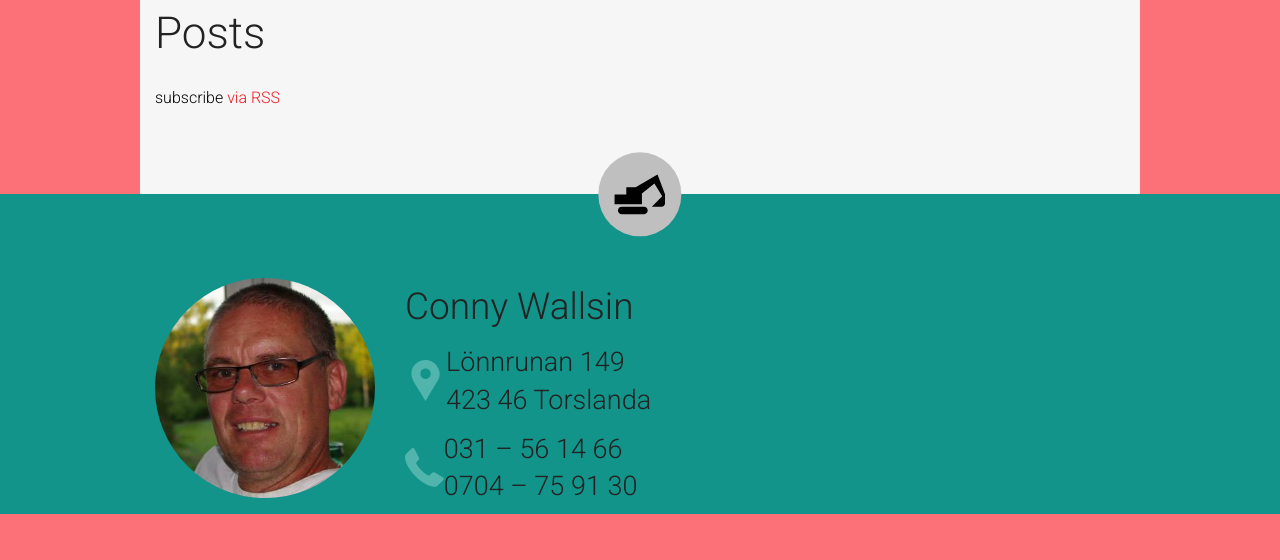
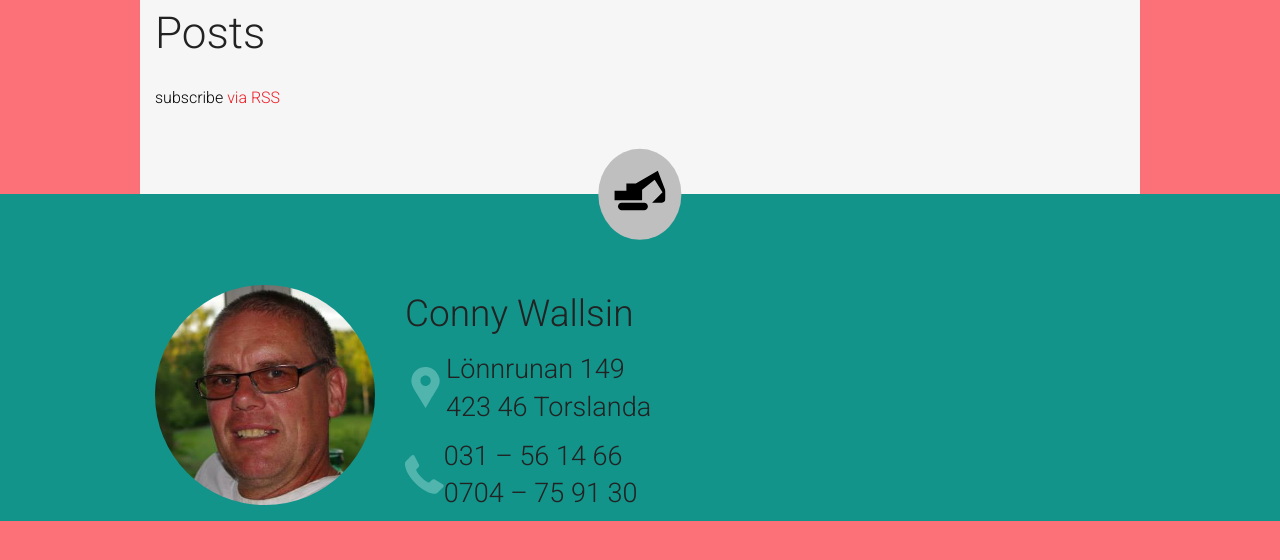
Before and after one commit to CalvinMcGee/wallsin.se, a Jekyll site: the page built from index.html, in a window 1280 px wide. Shown: the top 560 px of the page. Built offline with Jekyll 4.4.1, drawn with Linux system fonts in a browser that asks for light colours.

Commit message:
Uppdaterar svg i sidfoten.

```diff
--- a/_includes/footer.html
+++ b/_includes/footer.html
@@ -1,7 +1,11 @@
 <footer>
   <div class="row">
     <div class="separator-icon xsmall-2 medium-1">
-      <img src="{{ site.baseurl }}/img/excavator.svg" />
+      <?xml version="1.0" encoding="UTF-8" standalone="no"?>
+      <svg id="icon-excavator" xmlns="http://www.w3.org/2000/svg" enable-background="new 0 0 100 100" xml:space="preserve" height="100%" width="100%" version="1.1" y="0px" x="0px" viewBox="0 0 98 98">
+        <path d="m83 11.5-42 24h-18v14h-23v18h53v-20l24-19 15 24-20 20h16c7 0 10-3 10-10v-12l-15-39z"/>
+        <path d="m57 72.5h-43c-3.866 0-7 3.134-7 7s3.134 7 7 7h43c3.866 0 7-3.134 7-7s-3.134-7-7-7z"/>
+      </svg>
     </div>
   </div>
   <div class="row">
@@ -13,19 +17,16 @@
       <div class="icon-container">
         <div class="icon xsmall-2">
           <?xml version="1.0" encoding="iso-8859-1"?>
-          <!-- Generator: Adobe Illustrator 16.0.0, SVG Export Plug-In . SVG Version: 6.00 Build 0)  -->
           <!DOCTYPE svg PUBLIC "-//W3C//DTD SVG 1.1//EN" "http://www.w3.org/Graphics/SVG/1.1/DTD/svg11.dtd">
-          <svg version="1.1" id="Capa_1" xmlns="http://www.w3.org/2000/svg" xmlns:xlink="http://www.w3.org/1999/xlink" x="0px" y="0px" viewBox="0 0 430.114 430.114" style="enable-background:new 0 0 430.114 430.114;"
+          <svg version="1.1" id="icon-places" xmlns="http://www.w3.org/2000/svg" xmlns:xlink="http://www.w3.org/1999/xlink" x="0px" y="0px" viewBox="0 0 430.114 430.114" style="enable-background:new 0 0 430.114 430.114;"
              xml:space="preserve">
-          <g>
-            <path id="icon-places" d="M356.208,107.051c-1.531-5.738-4.64-11.852-6.94-17.205C321.746,23.704,261.611,0,213.055,0
+            <path d="M356.208,107.051c-1.531-5.738-4.64-11.852-6.94-17.205C321.746,23.704,261.611,0,213.055,0
               C148.054,0,76.463,43.586,66.905,133.427v18.355c0,0.766,0.264,7.647,0.639,11.089c5.358,42.816,39.143,88.32,64.375,131.136
               c27.146,45.873,55.314,90.999,83.221,136.106c17.208-29.436,34.354-59.259,51.17-87.933c4.583-8.415,9.903-16.825,14.491-24.857
               c3.058-5.348,8.9-10.696,11.569-15.672c27.145-49.699,70.838-99.782,70.838-149.104v-20.262
               C363.209,126.938,356.581,108.204,356.208,107.051z M214.245,199.193c-19.107,0-40.021-9.554-50.344-35.939
               c-1.538-4.2-1.414-12.617-1.414-13.388v-11.852c0-33.636,28.56-48.932,53.406-48.932c30.588,0,54.245,24.472,54.245,55.06
               C270.138,174.729,244.833,199.193,214.245,199.193z"/>
-          </g>
           </svg>
         </div>
         <h3>Lönnrunan 149<br />423 46 Torslanda</h3>
@@ -33,12 +34,9 @@
       <div class="icon-container">
         <div class="icon xsmall-2">
           <?xml version="1.0" encoding="iso-8859-1"?>
-          <!-- Generator: Adobe Illustrator 18.1.1, SVG Export Plug-In . SVG Version: 6.00 Build 0)  -->
-          <svg version="1.1" xmlns="http://www.w3.org/2000/svg" xmlns:xlink="http://www.w3.org/1999/xlink" x="0px" y="0px"
+          <svg id="icon-phone" version="1.1" xmlns="http://www.w3.org/2000/svg" xmlns:xlink="http://www.w3.org/1999/xlink" x="0px" y="0px"
              viewBox="0 0 578.106 578.106" style="enable-background:new 0 0 578.106 578.106;" xml:space="preserve">
-          <g>
-            <g>
-              <path id="icon-phone" d="M577.83,456.128c1.225,9.385-1.635,17.545-8.568,24.48l-81.396,80.781
+            <path d="M577.83,456.128c1.225,9.385-1.635,17.545-8.568,24.48l-81.396,80.781
               c-3.672,4.08-8.465,7.551-14.381,10.404c-5.916,2.857-11.729,4.693-17.439,5.508c-0.408,0-1.635,0.105-3.676,0.309
               c-2.037,0.203-4.689,0.307-7.953,0.307c-7.754,0-20.301-1.326-37.641-3.979s-38.555-9.182-63.645-19.584
               c-25.096-10.404-53.553-26.012-85.376-46.818c-31.823-20.805-65.688-49.367-101.592-85.68
@@ -52,8 +50,6 @@
               c9.588,4.896,16.932,7.854,22.031,8.871l7.648,1.531c0.816,0,2.145-0.307,3.979-0.918c1.836-0.613,3.162-1.326,3.979-2.143
               l34.883-35.496c7.348-6.527,15.912-9.791,25.705-9.791c6.938,0,12.443,1.223,16.523,3.672h0.611l118.115,69.768
               C571.098,441.238,576.197,447.968,577.83,456.128z"/>
-            </g>
-          </g>
           </svg>
 
         </div>
```
Lines whose indentation alone changed are shown as unchanged.
